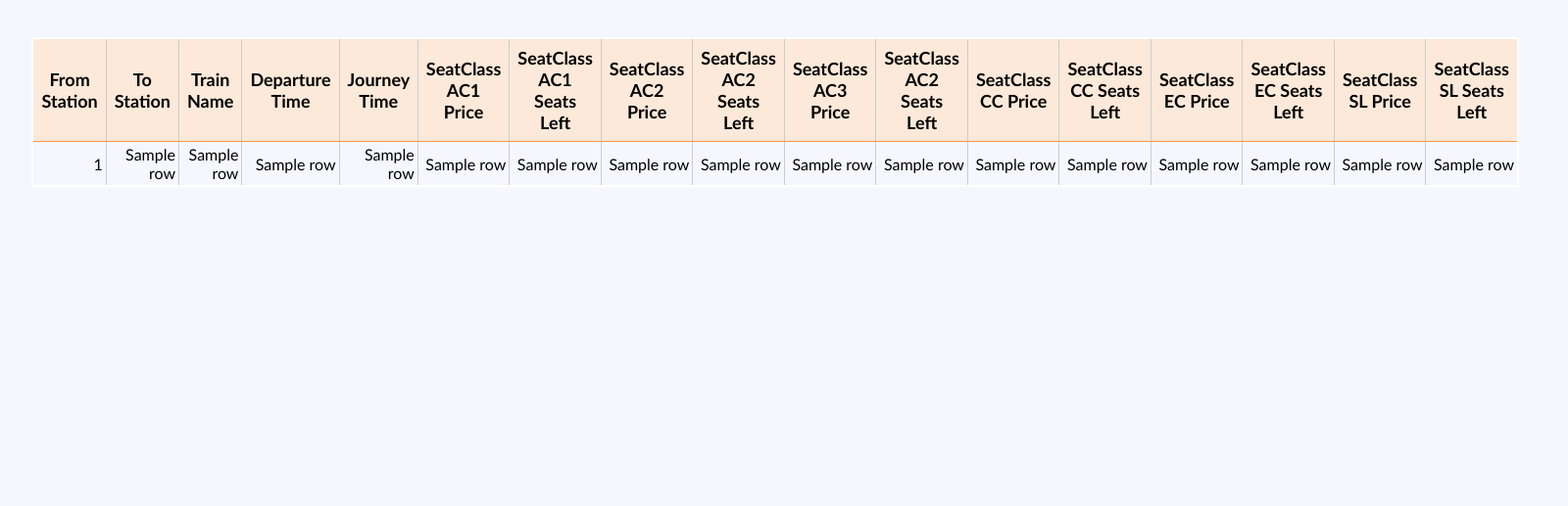
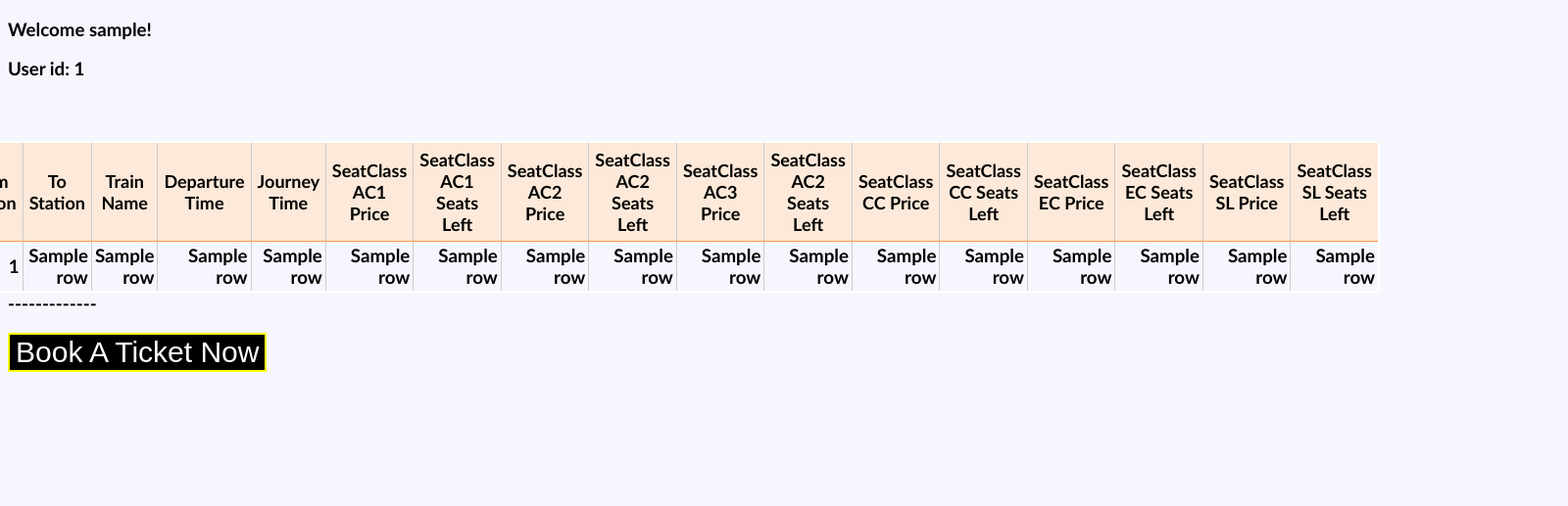
Before and after one commit to harshilmehta67/Railway-Management-System, a Flask app: template templates/user_knowScheduleAndBookTicket.html in a window 1600 px wide. Shown: the top 517 px of the page at 98% size. Run offline with Flask 2, Linux system fonts and the light colour scheme; the template is opened without the code that fills it: most values are stand-ins (such as "Sample title", 1, 10 or a date in 2020); some libraries are stand-ins or nearby versions.

Commit message:
user side changes in book ticket and changes in book_ticket

```diff
--- a/app.py
+++ b/app.py
@@ -75,15 +75,50 @@
 def user_knowSchedule_bookTicket():
    if request.method == 'POST':
       data = request.form
+      print(data)
       sp    = data["sp"]
       ep    = data["ep"]
       tarik = data["tarik"]
       query = "select * from dis_train2(%s,%s,%s)"
-
+      user_name = data["user_name"]
+      user_id = data["user_id"]
       cursor.execute(query,(sp,ep,tarik))
       result = cursor.fetchall()
 
-      return render_template('user_knowScheduleAndBookTicket.html', value = result)
+      return render_template('user_knowScheduleAndBookTicket.html', value = result, user_name = user_name, user_id = user_id, tarik = tarik)
+
+@app.route('/user_knowScedule_bookTicek',methods=['POST','GET'])
+def user_bookTicket():
+   if request.method == 'POST':
+      data = request.form
+      print(data)
+      user_id = data["user_id"]
+      train_id = data["train_id"]
+      tarik = data["tarik"]
+
+      query = "select starting_station_id,ending_station_id from train1 where train_id = %s"
+      cursor.execute(query,(train_id,))
+      result = cursor.fetchall()
+
+      from_station_id = result[0][0]
+      to_station_id = result[0][1]
+
+      query = "select station_name from station1 where station_id = %s"
+      cursor.execute(query,(from_station_id,))
+      from_station = cursor.fetchone()
+      print(from_station)
+
+      query = "select station_name from station1 where station_id = %s"
+      cursor.execute(query,(to_station_id,))
+      to_station = cursor.fetchone()
+      print(to_station)
+      #convert this date to day in the variable divas
+      #create a sql input(train_id,day,seat_category)
+      #output is (train_id,from_station_name,to_station_name,date,ticket_fair,status,)
+      ticketFair = "select book_ticket"
+      return render_template('user_eTicket.html', status,fair_paid, user_id,train_id,from_station,to_station,tarik,pnr_status,seat_category)
+
+
 # def user_login():
 #    if request.method == 'POST':
 #       user      = request.form
--- a/templates/user_knowScheduleAndBookTicket.html
+++ b/templates/user_knowScheduleAndBookTicket.html
@@ -2,6 +2,30 @@
 <html>
 <head>
 <meta charset="UTF-8">
+	<h3> Welcome {{ user_name }}!</p>
+	<h3> User id: {{ user_id }}</p>
+<title>Welcome</title>
+		<style>
+			button {
+				border: 2px solid yellow;
+				color: white;
+				background-color: black;
+				font-size: 30px;
+			}
+			.button1 {
+  				box-shadow: 0 8px 16px 0 rgba(0,0,0,0.2), 0 6px 20px 0 rgba(0,0,0,0.19);
+			}
+			button:hover {
+				border: 2px solid yellow;
+				color: yellow;
+				background-color: black;
+				font-size: 30px;
+			}
+
+			#form1 {
+				visibility: hidden;
+			}
+		</style>
 <style type="text/css">
 body {
 	background-color: #f6f6ff;
@@ -9,14 +33,14 @@
 }
 
 #main {
-	width: 1500px;
-	padding: 30px;
-	margin: auto;
+	width: 1400px;
+	padding: 0px;
+	margin: left;
 }
 
 table.timecard {
-	margin: auto;
-	width: 800px;
+	margin: left;
+	width: 500px;
 	border-collapse: collapse;
 	border: 2px solid #fff; /*for older IE*/
 	border-style: true;
@@ -31,7 +55,7 @@
 }
 
 table.timecard thead th {
-	padding: 8px;
+	padding: 6px;
 	background-color: #fde9d9;
 	font-size: large;
 }
@@ -119,9 +143,34 @@
 				<td>{{row[15]}}</td>
 				<td>{{row[16]}}</td>
             </tr>
-        {% endfor %}
-    </tbody>
+		{% endfor %}
+		<br> <br>
+	</tbody>
+
 </table>
 </div>
+<p> ------------- </p>
+<button onclick="onClick(this)" id="button1">Book A Ticket Now</button>
+	<form action = "http://localhost:5000/user_bookTicket" method="POST" id="form1">
+
+        <fieldset>
+			<legend>Ticket Book Information</legend>
+			Enter The Category:
+            <input type="text" name="seat_category" placeholder="like AC1/AC2/AC3/CC/EC/SL">
+			<br>
+			Date of Journey:
+			<input type="text" name="tarik"  value={{tarik}}>
+			<br>
+			Enter the Train ID ypu want to travel:
+			<input type="number" name="train_id"  placeholder="like 10010 or 10165">
+			<br>
+
+            <input class="button1" value="Book Now" type="submit" /> </fieldset>
+    </form>
 </body>
+<script>
+    function onClick(x) {
+        if (x.id === 'button1') document.getElementById("form1").style.visibility = "visible";
+    }
+</script>
 </html>
```
Also changed, not shown: 1.sql (+35 -25 lines), database1.py (+2 -6 lines), templates/button2.html (added, +15 -0 lines), templates/user_dashboard.html (+7 -2 lines).
